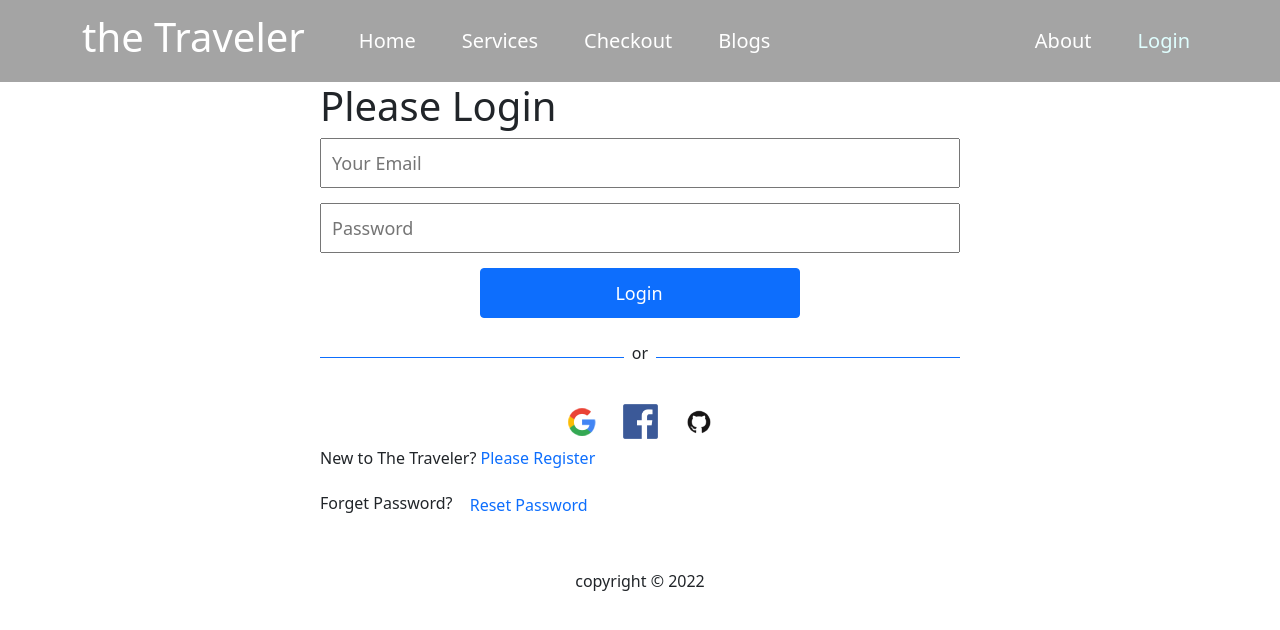
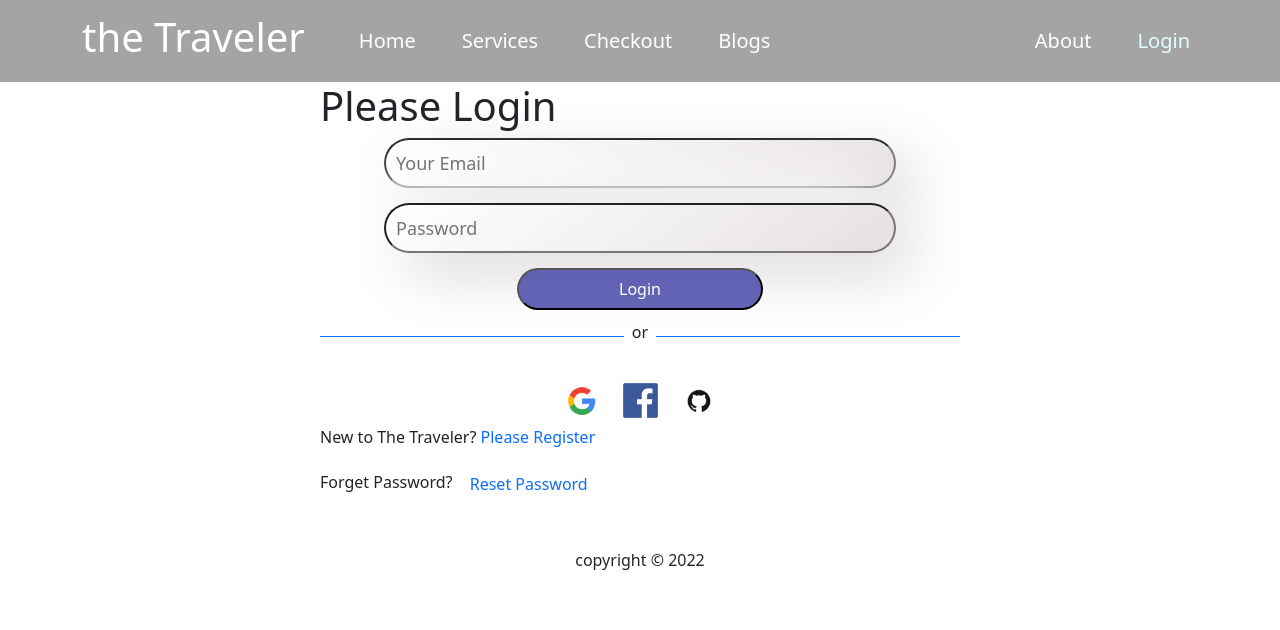
Before and after one commit to MdNadiruzzamanNibras/the-traveler, a React (Create React App) app: page /login in a window 1280 px wide. Shown: the top 630 px of the page. Built offline with nearby package versions, Linux system fonts and the light colour scheme; no server answers.

Commit message:
toast pain me

```diff
--- a/src/App.js
+++ b/src/App.js
@@ -1,5 +1,6 @@
 import { Route, Routes } from 'react-router-dom';
 import './App.css';
+import About from './Component/About/About';
 import Blogs from './Component/Blogs/Blogs';
 import CheckOut from './Component/CheckOut/CheckOut';
 import Home from './Component/Home/Home/Home';
@@ -23,6 +24,7 @@ function App() {
      <Route path='/checkout' element={<RequireAuth>
       <CheckOut></CheckOut>
      </RequireAuth>}></Route>
+     <Route path='/about' element={<About></About>}></Route>
      <Route path='/blogs' element={<Blogs></Blogs>}></Route>
       <Route path='/login'  element ={<Login></Login>}></Route>
       <Route path='*' element={<NotFound></NotFound>}></Route>
--- /dev/null
+++ b/src/Component/About/About.js
@@ -0,0 +1,15 @@
+import React from 'react';
+import myPic from '../../images/my pic/nibras.jpg'
+
+const About = () => {
+    return (
+        <div>
+            <img src={myPic} alt="" />
+            <h1>Goal as a web developer</h1>
+            <p>My first goal is this year well known about web developting related
+                work. Second goal create a little position in the developer world. Next four years build to myself as an established developer.This is my chaallengae in sha Allah I can do it. </p>
+        </div>
+    );
+};
+
+export default About;
--- a/src/Component/Login/CSS/Form.css
+++ b/src/Component/Login/CSS/Form.css
@@ -5,10 +5,27 @@
 }
 .form-container input:not([type="checkbox"]){
     display: block;
-    width: 100%;
+    margin: 0 auto;
+    width: 80%;
     height: 50px;
     padding-left: 10px;
     font-size: 18px;
     margin-bottom: 15px;
-
+    border-radius: 50px;
+    background: linear-gradient(145deg, #ffffff, #e6e1e1);
+    box-shadow:  20px 20px 60px #d9d5d5,
+                -20px -20px 60px #ffffff;
 }
+.form-btn{
+    font-weight: 500;
+    color:#ffffff;
+    padding: 7px 100px;
+    background-color:rgba(47, 47, 160, 0.735) ;
+    border-radius: 50px;
+    display: block;
+    margin: 2px auto;
+}
+.form-btn:hover{
+    background-color:rgba(20, 20, 128, 0.735) ;
+    padding: 9px 110px;
+}
--- a/src/Component/Login/Login/Login.js
+++ b/src/Component/Login/Login/Login.js
@@ -10,7 +10,8 @@ import SocialLogin from '../SocialLogin/SocialLogin';
 
 
 
-const Login = () => {
+const Login = () => {const emailRef = useRef('')
+const passwordRef=useRef('')
 const navigate = useNavigate()
 const location = useLocation()
 const from = location.state?.from?.pathname || "/";
@@ -35,15 +36,15 @@ if (error) {
 }
 const handleSubmit= event=>{
     event.preventDefault()
-    const email= event.target.email.value;
-    const password = event.target.password.value;
+    const email = emailRef.current.value
+    const password = passwordRef.current.value
     signInWithEmailAndPassword(email, password)
 }
-const registerNavigate= ()=>{
+const registerNavigate= event=>{
     navigate('/register')
 }
-const handleResetPasword = async(event)=>{
-  const email =event.target.email.value;
+const handleResetPasword = async()=>{
+  const email = emailRef.current.value
   if(email)
    {await sendPasswordResetEmail(email);
   toast('Sent email');}
@@ -55,11 +56,9 @@ const handleResetPasword = async(event)=>{
         <div className='form-container'>
             <h1>Please Login</h1>
             <form onSubmit={handleSubmit}>
-            <input type="email" name="email" id="" placeholder='Your Email' required />
-
-            <input type="password" name="password" id="" placeholder='Password' required/>
-            <input
-             className='btn btn-primary d-block w-50 mx-auto' type="submit" value="Login" />
+            <input ref={emailRef} type="email" name="email" id="" placeholder='Your Email' required />
+            <input ref={passwordRef} type="password" name="password" id="" placeholder='Password' required/>
+            <button className='form-btn'>Login</button>
             {errorElement}
              <ToastContainer/>
             </form>
--- a/src/Component/Login/Register/Register.js
+++ b/src/Component/Login/Register/Register.js
@@ -48,11 +48,11 @@ if(loading){
             <input onClick={()=>setAgree(!agree)} type="checkbox" name="terms" id="terms" />
 
             <label className={`ps-2 ${agree ? 'text-primary': 'text-danger'}`} htmlFor="terms">The Traveler Terms and Condition</label>
-            <input disabled={!agree}
-             className='btn btn-primary d-block w-50 mx-auto' type="submit" value="Registar" />
+            <button disabled={!agree}
+             className='form-btn' type="submit" >Registar</button>
             </form>
             {errorElement}
-            <p>You are New The Traveler ? <Link to='/login' className='text-warning pe-auto text-decoration-none' >Please Login</Link></p>
+            <p>You are New The Traveler ? <Link to='/login' className='text-primary pe-auto text-decoration-none' >Please Login</Link></p>
 
         </div>
     );
```
Also changed, not shown: src/images/my pic/nibras.jpg (added).
